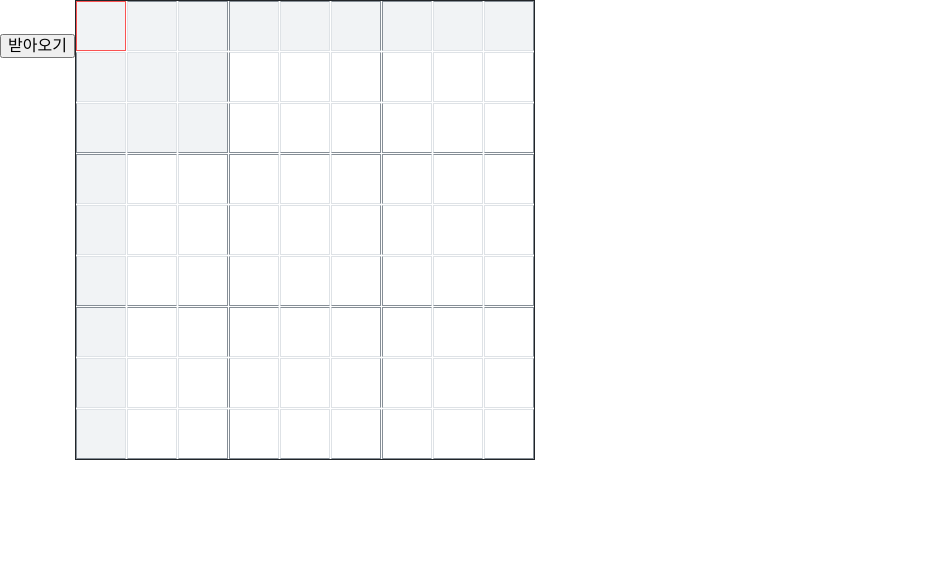
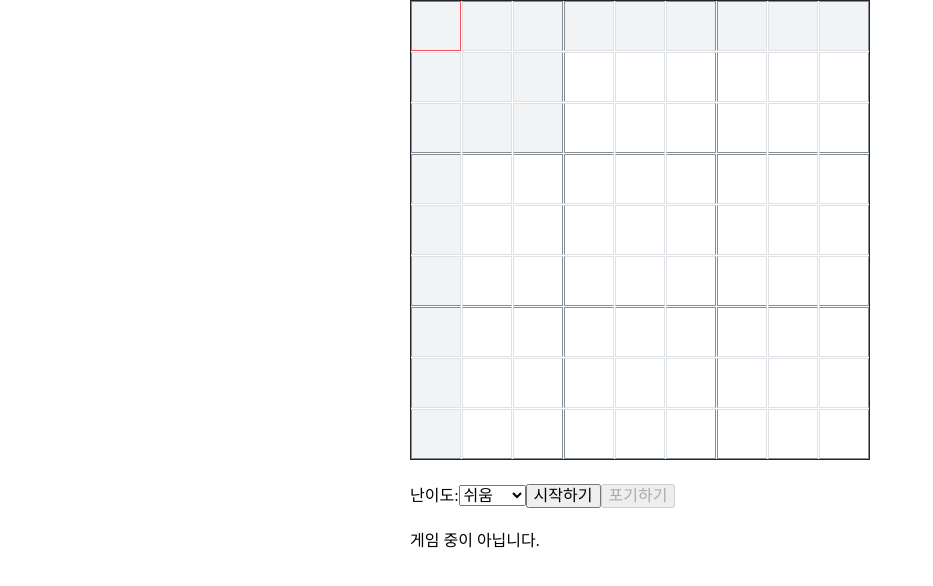
Before and after one commit to hw0k-play/react-sudoku, a React (Create React App) app: page / in a window 1280 px wide. Shown: the top 586 px of the page, without its empty margins (0-933 px from the left). Built offline with nearby package versions, Linux system fonts and the light colour scheme.

Commit message:
[ADD] Implement game logic 2

```diff
--- /dev/null
+++ b/src/components/base/Gap.tsx
@@ -0,0 +1,17 @@
+import styled from 'styled-components';
+
+type GapperProps = {
+  left?: string;
+  right?: string;
+  top?: string;
+  bottom?: string;
+};
+
+const Gapper = styled.div`
+  ${(props: GapperProps) => props.left && `margin-left: ${props.left}`}
+  ${(props: GapperProps) => props.right && `margin-right: ${props.right}`}
+  ${(props: GapperProps) => props.top && `margin-top: ${props.top}`}
+  ${(props: GapperProps) => props.bottom && `margin-bottom: ${props.bottom}`}
+`;
+
+export default Gapper;
--- a/src/containers/App.tsx
+++ b/src/containers/App.tsx
@@ -1,12 +1,21 @@
 import React from 'react';
 
+import styled from 'styled-components';
 import SudokuContainer from './SudokuContainer';
+
+const Wrapper = styled.div`
+  width: 100vw;
+  height: 100vh;
+  display: flex;
+  justify-content: center;
+  align-content: center;
+`;
 
 const App: React.FC = () => {
   return (
-    <div>
+    <Wrapper>
       <SudokuContainer />
-    </div>
+    </Wrapper>
   );
 };
 
--- a/src/containers/SudokuContainer.tsx
+++ b/src/containers/SudokuContainer.tsx
@@ -1,15 +1,18 @@
 import React from 'react';
+import styled from 'styled-components';
 import { connect } from 'react-redux';
 import { StoreState } from 'modules';
 import { SudokuState, actionCreators, SudokuActionTypes, UpdateBoardPayload } from 'modules/sudoku';
-import { Difficulty } from 'services/sudoku.service';
+import { Difficulty, Board } from 'services/sudoku.service';
 
 import Grid from 'components/base/Grid';
+import Gap from 'components/base/Gap';
 
 type SudokuContainerProps = {
   sudoku: SudokuState;
   getBoard: (difficulty: Difficulty) => SudokuActionTypes;
   updateBoard: (payload: UpdateBoardPayload) => SudokuActionTypes;
+  end: () => SudokuActionTypes;
 };
 
 type SudokuContainerState = {
@@ -19,11 +22,30 @@ type SudokuContainerState = {
 
 const isPressedNumber = (pressed: String) => pressed.match(/^[1-9]*$/) ? true : false;
 
+const getEmptyCellsCount = (board: Board) => {
+  let count = 0;
+  board.forEach(line => {
+    line.forEach(cell => {
+      if (cell === 0) count++;
+    });
+  });
+  return count;
+};
+
+const Wrapper = styled.div`
+  display: flex;
+  flex-flow: column nowrap;
+  flex-basis: content;
+  position: relative;
+`;
+
 class SudokuContainer extends React.Component<SudokuContainerProps, SudokuContainerState> {
   state = {
     x: 0,
     y: 0
   };
+
+  difficultyRef = React.createRef<HTMLSelectElement>();
 
   componentDidMount() {
     document.addEventListener("keydown", this.handleKeyPress, false);
@@ -43,11 +65,35 @@ class SudokuContainer extends React.Component<SudokuContainerProps, SudokuContai
   };
 
   render() {
+    const { sudoku } = this.props;
     return (
-      <div>
-        <button onClick={() => this.props.getBoard('easy')}>받아오기</button>
-        <Grid board={this.props.sudoku.board} selectedCell={this.state} onClick={this.handleClick} />
-      </div>
+      <Wrapper>
+        <Grid board={sudoku.board} selectedCell={this.state} onClick={this.handleClick} />
+        <Gap top="1.5rem" />
+        <div>
+          난이도:
+          <select disabled={sudoku.status === 'unsolved'} ref={this.difficultyRef}>
+            <option value="easy">쉬움</option>
+            <option value="medium">보통</option>
+            <option value="hard">어려움</option>
+            <option value="random">랜덤</option>
+          </select>
+          <button disabled={sudoku.status === 'unsolved'} onClick={() => this.props.getBoard(this.difficultyRef.current!!.value as Difficulty)}>시작하기</button>
+          <button disabled={sudoku.status === 'solved'} onClick={() => this.props.end()}>포기하기</button>
+        </div>
+        <Gap top="1.5rem" />
+        <div>
+          {
+            sudoku.status === 'unsolved' ? `현재 ${getEmptyCellsCount(sudoku.board)} 개의 셀이 남았습니다.` : `게임 중이 아닙니다.`
+          }
+        </div>
+        <Gap top="1.5rem" />
+        <div>
+          {
+            sudoku.status === 'unsolved' && `실수 허용 횟수: ${3 - sudoku.failCount}`
+          }
+        </div>
+      </Wrapper>
     );
   }
 }
@@ -58,7 +104,8 @@ const mapStateToProps = (state: StoreState) => ({
 
 const dispatchToProps = {
   getBoard: actionCreators.getBoard,
-  updateBoard: actionCreators.updateBoard
+  updateBoard: actionCreators.updateBoard,
+  end: actionCreators.end
 };
 
 export default connect(mapStateToProps, dispatchToProps)(SudokuContainer);
--- a/src/modules/sudoku.ts
+++ b/src/modules/sudoku.ts
@@ -128,7 +128,10 @@ export function sudokuReducer(state = initialState, action: SudokuActionTypes) {
       case END:
         alert('클리어하지 못했습니다.');
         draft.status = 'solved';
-
+        draft.board = getEmptyBoard();
+        draft.origin = getEmptyBoard();
+        draft.solution = getEmptyBoard();
+        draft.failCount = 0;
         break;
 
       case SET_BOARD:
@@ -162,6 +165,7 @@ export function sudokuReducer(state = initialState, action: SudokuActionTypes) {
 
         if (draft.board.toString() === draft.solution.toString()) {
           draft.status = 'solved';
+          alert('클리어 성공!');
         }
         break;
 
```
